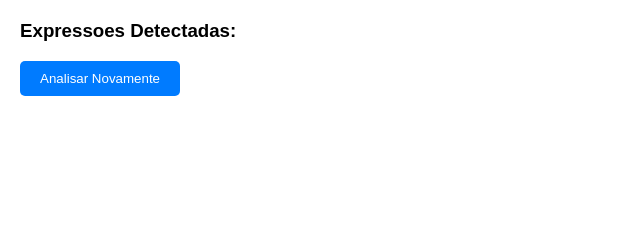
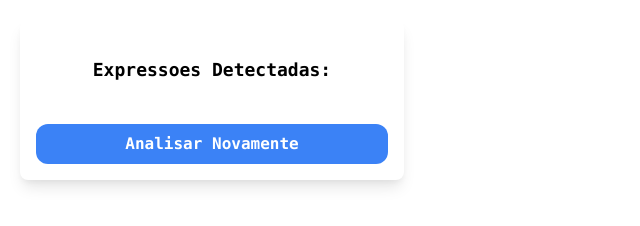
Before and after one commit to guilhermebou/BOU-Guard-Extension, a browser extension: page index.html in a window 1280 px wide. Shown: the whole page, without its empty margins (0-640 px from the left). Drawn offline with nearby package versions, Linux system fonts and the light colour scheme.

Commit message:
🎉 init: project init

```diff
--- a/index.html
+++ b/index.html
@@ -1,6 +1,10 @@
 <!DOCTYPE html>
 <html>
   <head>
+    <link
+      href="https://cdn.jsdelivr.net/npm/tailwindcss@2.2.19/dist/tailwind.min.css"
+      rel="stylesheet"
+    />
     <script src="script.js"></script>
     <style>
       body {
@@ -61,8 +65,12 @@
       }
 
       @keyframes spin {
-      0% { transform: rotate(0deg); }
-      100% { transform: rotate(360deg); }
+        0% {
+          transform: rotate(0deg);
+        }
+        100% {
+          transform: rotate(360deg);
+        }
       }
 
       .loading-container {
@@ -73,13 +81,27 @@
     </style>
   </head>
   <body>
-  <div id="current-url"></div>
-  <h3>Expressoes Detectadas:</h3>
-  <ul id="expressions-list"></ul>
-  <button id="analyze-again">Analisar Novamente</button>
+    <div class="w-96 p-4 bg-white shadow-lg rounded-lg">
+      <div id="current-url" class="flex justify-center items-center"></div>
+      <h3
+        class="text-lg font-mono font-bold mt-5 mb-5 flex justify-center items-center"
+      >
+        Expressoes Detectadas:
+      </h3>
+      <ul
+        id="expressions-list"
+        class="text-lg font-mono font-bold mt-5 mb-5 flex justify-center items-center"
+      ></ul>
+      <button
+        id="analyze-again"
+        class="w-full bg-blue-500 text-white rounded-xl py-2 hover:bg-blue-600 font-mono font-bold"
+      >
+        Analisar Novamente
+      </button>
       <div id="loading" class="loading-container">
         <div class="spinner"></div>
         Carregando...
       </div>
+    </div>
   </body>
 </html>
```
Lines whose indentation alone changed are shown as unchanged.
